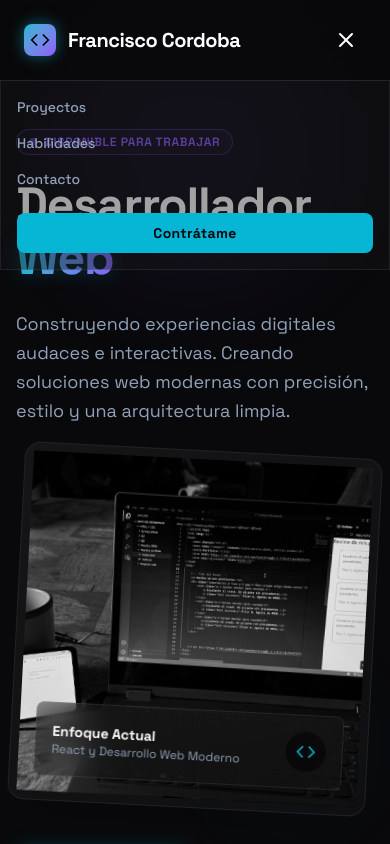
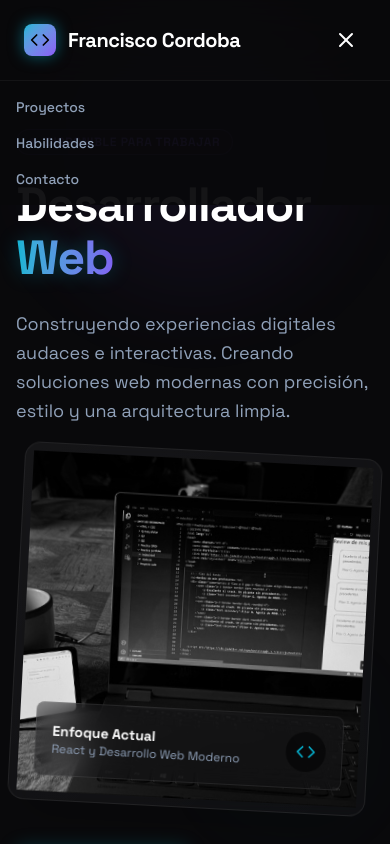
Before and after one commit to FranciscoCordoba/portfolio-fcordoba, a React (Vite) app: page / in a window 390 px wide. Both pictures are taken after a click on the button "Toggle menu". Shown: the top 844 px of the page. Built offline with nearby package versions, Linux system fonts and the light colour scheme.

Commit message:
optimizacion bg del menu desplegable

```diff
--- a/src/components/Header.jsx
+++ b/src/components/Header.jsx
@@ -37,13 +37,10 @@ export const Header = () => {
             </div>
 
             {isOpen && (
-                <div className="md:hidden absolute top-20 left-0 w-full glass-panel border-t border-white/5 flex flex-col p-4 gap-4 animate-in fade-in slide-in-from-top-4">
+                <div className="md:hidden absolute top-20 left-0 w-full bg-background/95 backdrop-blur-xl border-t border-white/5 flex flex-col p-4 gap-4 animate-in fade-in slide-in-from-top-4">
                     <a className="block text-sm font-medium text-slate-400 hover:text-primary transition-colors" href="#projects" onClick={() => setIsOpen(false)}>Proyectos</a>
                     <a className="block text-sm font-medium text-slate-400 hover:text-primary transition-colors" href="#skills" onClick={() => setIsOpen(false)}>Habilidades</a>
                     <a className="block text-sm font-medium text-slate-400 hover:text-primary transition-colors" href="#contact" onClick={() => setIsOpen(false)}>Contacto</a>
-                    <button className="w-full h-10 flex items-center justify-center rounded-lg bg-primary text-background font-bold text-sm tracking-wide hover:bg-cyan-400 transition-all mt-2">
-                        Contrátame
-                    </button>
                 </div>
             )}
         </header>
```
